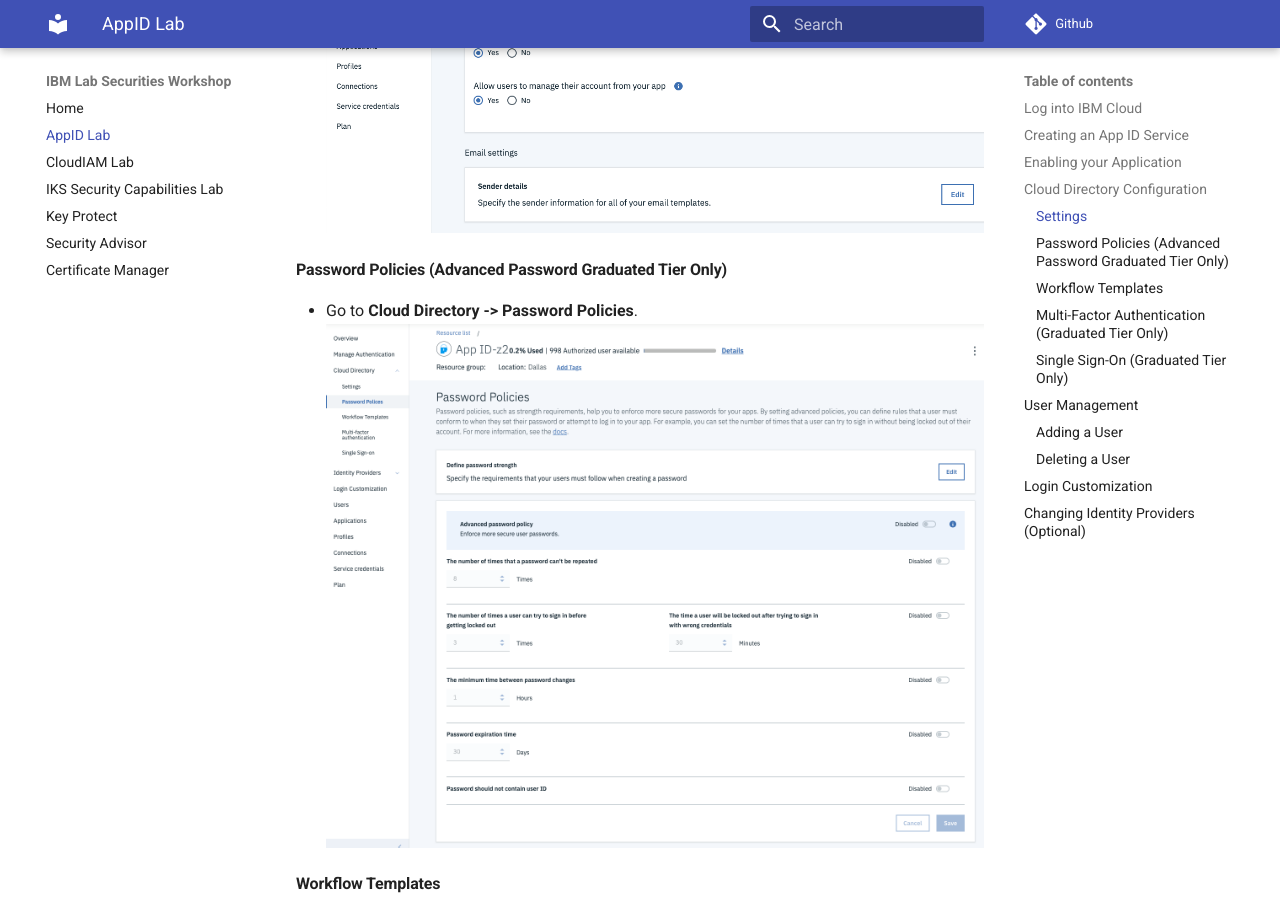
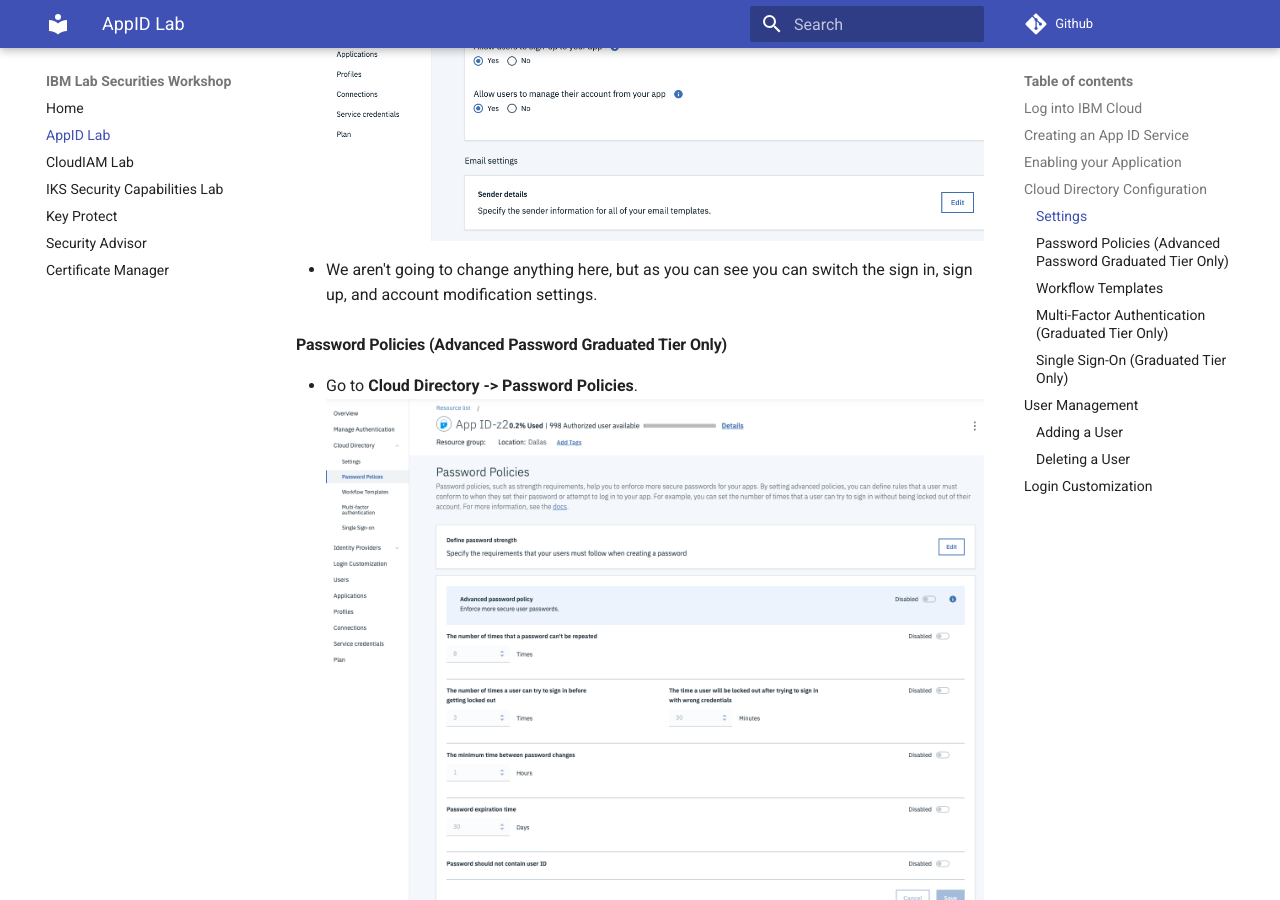
Before and after one commit to ibm-cloud-architecture/ibm-security-workshop, an MkDocs documentation site: the page built from docs/AppID/README.md, in a window 1280 px wide and 900 px high, scrolled down 3270 px. Built offline with MkDocs 1.6.1 and Material for MkDocs 9.7.7, drawn with Linux system fonts in a browser that asks for light colours; some of the changed text lies outside the part shown.

Commit message:
more pictures

```diff
--- a/docs/AppID/README.md
+++ b/docs/AppID/README.md
@@ -42,6 +42,8 @@ The Cloud Directory Configuration tab allows you to customize **settings**, **pa
 - Go to **Cloud Directory -> Settings**.
 ![Settings](CDSettings.png)
 
+- We aren't going to change anything here, but as you can see you can switch the sign in, sign up, and account modification settings.
+
 #### Password Policies (Advanced Password Graduated Tier Only)
 
 - Go to **Cloud Directory -> Password Policies**.
@@ -50,7 +52,7 @@ The Cloud Directory Configuration tab allows you to customize **settings**, **pa
 #### Workflow Templates
 
 - Go to **Cloud Directory -> Workflow Templates**.
-![Settings](CDSettings.png)
+![Workflow](Workflow.png)
 
 #### Multi-Factor Authentication (Graduated Tier Only)
 
@@ -92,5 +94,3 @@ To get there click on the **Users** tab.
 - Click on the **Login Customization** tab.
 
 ![LoginCustomization](LoginCustomization.png)
-
-## Changing Identity Providers (Optional)
```
Also changed, not shown: docs/AppID/PasswordChanged.png (added), docs/AppID/ResetPassword.png (added), docs/AppID/WelcomeEmail.png (added), docs/AppID/Workflow.png (added).
